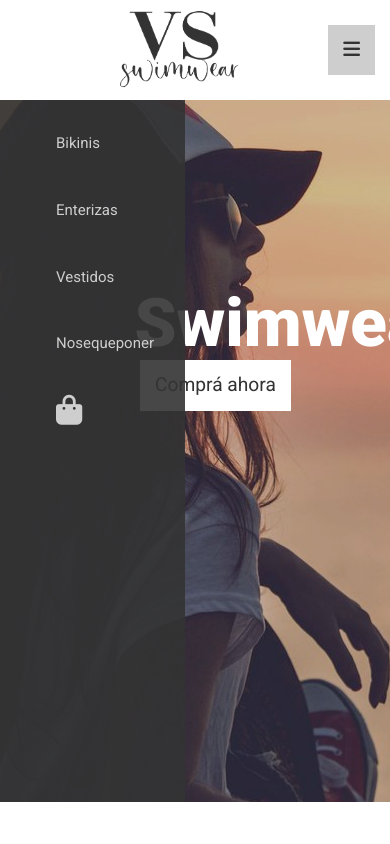
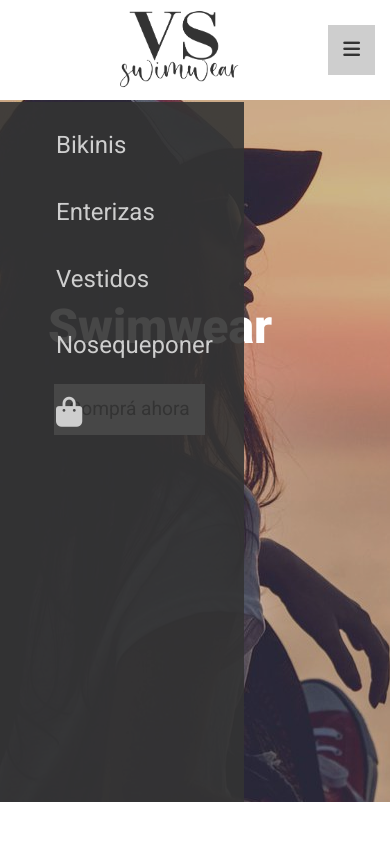
Before and after one commit to santiiiespinoza1/hosting-pagina, a plain HTML site: page index.html in a window 390 px wide. Shown: the top 844 px of the page. Drawn offline with nearby package versions, Linux system fonts and the light colour scheme; a web font is replaced by a local one.

Commit message:
Update estilos.css

```diff
--- a/css/estilos.css
+++ b/css/estilos.css
@@ -19,17 +19,18 @@ p {
 
 .header{
 	position: relative;
-	overflow-y: hidden;
+	overflow: hidden;
 	z-index: 1000;
 	flex-wrap: wrap;
 }
 .header h1{
 	position: absolute;
 	top: 3.5em;
-	left: 2em;
+	left: 1.2em;
 	font-size: 4.2rem;
 	font-weight: 900;
 	color: #fff;
+	transition: all .5s;
 	/*text-shadow: 4px 4px 5px black;*/
 }
 
@@ -46,12 +47,14 @@ p {
 	background: url('../imagenes/background2.jpg') no-repeat center center fixed;
 }
 .shop-now a{
+
 	position: absolute;
-	top: 360px;
-	left: 140px;
+	top: 20em;
+	left: 5em;
+	margin: auto;
 	background: #fff;
 	padding: 10px 15px;
-	transition: all 0.3s;
+	transition: all 0.5s;
 }
 .shop-now a{
 	text-decoration: none;
@@ -75,7 +78,7 @@ p {
 	position: absolute;
 	top: 0;
 	width: 100%;
-	height: 100px;
+	height: auto;
 	display: flex;
 	justify-content: space-between;
 	align-items: center;
@@ -236,9 +239,9 @@ p {
     	z-index: 2000;
     	text-align: left;
     	background: rgb(51,51,51,0.9);
-        display: inline-block;
+        display: block;
         position: absolute;
-        top: 81px;
+        top: 83px;
         left: 0px;
         height: 100vh;
         transition: all 0.5s;
@@ -251,6 +254,7 @@ p {
 
       /* los enlaces dentro del menu */
     .navegacion ul li a {
+    	font-size: 1.5rem;
         display: block;
         padding: 0.5rem 1rem;
         border-radius: 5px;
@@ -258,10 +262,20 @@ p {
 
 
 }
-
-@media only screen and (max-width: 375px){
-	.navegacion ul.show{
-        top: 150px;
-
+@media only screen and (max-width: 400px){
+	.header h1{
+		font-size: 3rem;
+		top: 5.5em;
+		left: 1em;
+	}
+	.shop-now a{
+		left: 2.8em;
+	}
+}
+@media only screen and (max-width: 380px){
+    .nav-icon{
+    	position: relative;
+    	margin: 0;
+    	display: inline-block;
     }
 }
```
